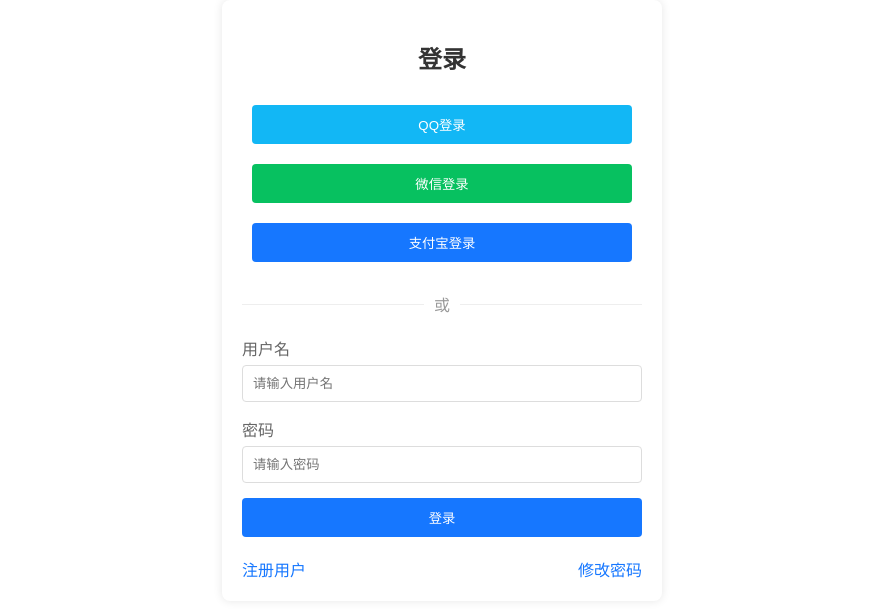
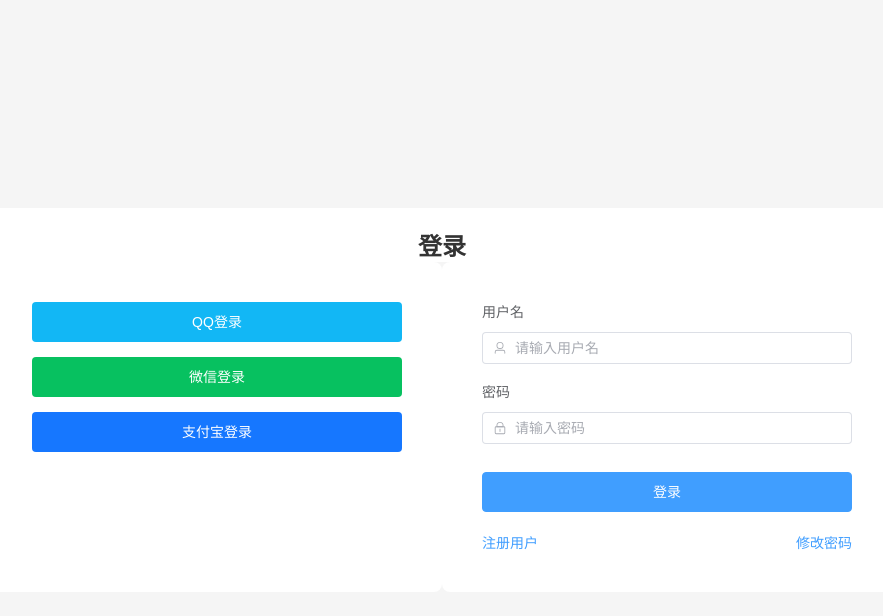
Before and after one commit to OolongTea2022/web_experiment, a Vue app in the folder web_experiment_1/: page /Login in a window 1280 px wide. Shown: the top 616 px of the page, without its empty margins (198-1081 px from the left). Built offline with nearby package versions, Linux system fonts and the light colour scheme.

Commit message:
feat:登录界面初步实现

```diff
--- a/web_experiment_1/src/views/Login.vue
+++ b/web_experiment_1/src/views/Login.vue
@@ -1,54 +1,78 @@
 <template>
   <div class="login-container">
-      <h2 class="login-title">登录</h2>
-
-      <div class="social-login">
-        <button class="social-btn qq" @click="handleSocialLogin('qq')">
-          QQ登录
-        </button>
-        <button class="social-btn wechat" @click="handleSocialLogin('wechat')">
-          微信登录
-        </button>
-        <button class="social-btn alipay" @click="handleSocialLogin('alipay')">
-          支付宝登录
-        </button>
+      <div class="login-title">
+          <h2>登录</h2>
+      </div>
 
 
+    <div class="login-content">
+      <!-- 左侧：社交登录 -->
+      <div class="social-section">
+
+        <div class="social-buttons">
+          <el-button
+            class="social-btn qq"
+            @click="handleSocialLogin('qq')"
+            :icon="QQ"
+          >
+            QQ登录
+          </el-button>
+          <el-button
+            class="social-btn wechat"
+            @click="handleSocialLogin('wechat')"
+            :icon="Wechat"
+          >
+            微信登录
+          </el-button>
+          <el-button
+            class="social-btn alipay"
+            @click="handleSocialLogin('alipay')"
+            :icon="Alipay"
+          >
+            支付宝登录
+          </el-button>
+        </div>
       </div>
 
-      <div class="divider">
-        <span class="divider-text">或</span>
-      </div>
+      <!-- 右侧：表单登录 -->
+      <div class="form-section">
+        <el-form
+          :model="form"
+          @submit.prevent="handleSubmit"
+          label-position="top"
+        >
+          <el-form-item label="用户名">
+            <el-input
+              v-model="form.username"
+              placeholder="请输入用户名"
+              :prefix-icon="User"
+            />
+          </el-form-item>
 
-      <form class="login-form" @submit.prevent="handleSubmit">
-        <div class="form-group">
-          <label for="username">用户名</label>
-          <input
-            id="username"
-            v-model="form.username"
-            type="text"
-            placeholder="请输入用户名"
-            required
-          />
-        </div>
-
-        <div class="form-group">
-          <label for="password">密码</label>
-          <input
-            id="password"
+          <el-form-item label="密码">
+            <el-input
               v-model="form.password"
               type="password"
               placeholder="请输入密码"
-            required
+              :prefix-icon="Lock"
+              show-password
             />
-        </div>
+          </el-form-item>
 
-        <button type="submit" class="login-btn">登录</button>
-      </form>
+          <el-button
+            type="primary"
+            native-type="submit"
+            class="login-btn"
+          >
+            登录
+          </el-button>
+        </el-form>
 
         <div class="login-footer">
-        <a href="#" class="footer-link" @click.prevent="handleRegister">注册用户</a>
-        <a href="#" class="footer-link" @click.prevent="handleResetPassword">修改密码</a>
+          <el-link type="primary" @click="handleRegister">注册用户</el-link>
+          <el-link type="primary" @click="handleResetPassword">修改密码</el-link>
+        </div>
+      </div>
     </div>
   </div>
 </template>
@@ -56,6 +80,13 @@
 <script setup>
 import { reactive } from 'vue'
 import { useRouter } from 'vue-router'
+import {
+  User,
+  Lock,
+  // Alipay,
+  // Wechat,
+  // QQ
+} from '@element-plus/icons-vue'
 
 const router = useRouter()
 
@@ -66,14 +97,12 @@
 
 const handleSubmit = () => {
   console.log('登录表单提交:', form)
-    // 这里添加实际的登录逻辑
-    // 例如调用API验证用户名密码
+  // 实际登录逻辑
 }
 
 const handleSocialLogin = (type) => {
   console.log('第三方登录:', type)
-    // 这里添加第三方登录逻辑
-    // 例如跳转到对应的OAuth授权页面
+  // 第三方登录逻辑
 }
 
 const handleRegister = () => {
@@ -87,37 +116,61 @@
 
 <style scoped>
 .login-container {
-    max-width: 400px;
-    margin: 0 auto;
-    padding: 20px;
+  width: 100%;
+  min-height: 100vh;
+  display: flex;
+
+  flex-direction: column;    /* */
+
+  align-items: center;
+  justify-content: center;
+  background-color: #f5f5f5;
+  /* padding: 20px; */
+}
+
+.login-content {
+  display: flex;
+  width: 80%;
+  max-width: 900px;
+  /* gap: 40px; */
+}
+
+.social-section,
+.form-section {
+  flex: 1;
+  background-color: #fff;
+  padding: 40px;
   border-radius: 8px;
-    box-shadow: 0 0 10px rgba(0, 0, 0, 0.1);
-    background-color: #fff;
+  /* box-shadow: 0 2px 12px 0 rgba(0, 0, 0, 0.1); */
 }
 
 .login-title {
   text-align: center;
-    margin-bottom: 20px;
+  /* margin-bottom: 30px; */
   color: #333;
+  background-color: #fff;
+  width: 80%;
+  max-width: 900px;
 }
 
-  .social-login {
+.login-title h2{
+      margin-bottom: 0px;
+  }
+
+.social-buttons {
   display: flex;
   flex-direction: column;
-    justify-content: space-between;
-    margin-bottom: 20px;
+  gap: 15px;
 }
 
 .social-btn {
-    flex: 1;
-    padding: 10px;
-    /* margin: 0 5px; */
-    margin: 10px;
+  margin-left: 0 !important;
+  margin-right: 0 !important;
+
+  width: 100%;
+  height: 40px;
+  color: white;
   border: none;
-    border-radius: 4px;
-    color: white;
-    cursor: pointer;
-    transition: opacity 0.3s;
 }
 
 .social-btn:hover {
@@ -136,80 +189,28 @@
   background-color: #1677ff;
 }
 
-  .divider {
-    position: relative;
-    margin: 20px 0;
-    text-align: center;
-  }
-
-  .divider::before {
-    content: "";
-    position: absolute;
-    top: 50%;
-    left: 0;
-    right: 0;
-    height: 1px;
-    background-color: #eee;
-    z-index: 1;
-  }
-
-  .divider-text {
-    position: relative;
-    padding: 0 10px;
-    background-color: #fff;
-    z-index: 2;
-    color: #999;
-  }
-
-  .login-form {
-    margin-bottom: 20px;
-  }
-
-  .form-group {
-    margin-bottom: 15px;
-  }
-
-  .form-group label {
-    display: block;
-    margin-bottom: 5px;
-    color: #666;
-  }
-
-  .form-group input {
-    width: 100%;
-    padding: 10px;
-    border: 1px solid #ddd;
-    border-radius: 4px;
-    box-sizing: border-box;
-  }
-
 .login-btn {
   width: 100%;
-    padding: 10px;
-    background-color: #1677ff;
-    color: white;
-    border: none;
-    border-radius: 4px;
-    cursor: pointer;
-    transition: background-color 0.3s;
-  }
-
-  .login-btn:hover {
-    background-color: #4096ff;
+  height: 40px;
+  margin-top: 10px;
 }
 
 .login-footer {
   display: flex;
   justify-content: space-between;
+  margin-top: 20px;
 }
 
-  .footer-link {
-    color: #1677ff;
-    text-decoration: none;
-    cursor: pointer;
+/* 响应式布局 - 小于800px时变为上下布局 */
+@media (max-width: 800px) {
+  .login-content {
+    flex-direction: column;
+    gap: 20px;
   }
 
-  .footer-link:hover {
-    text-decoration: underline;
+  .social-section,
+  .form-section {
+    padding: 30px;
+  }
 }
 </style>
```
Lines whose indentation alone changed are shown as unchanged.
